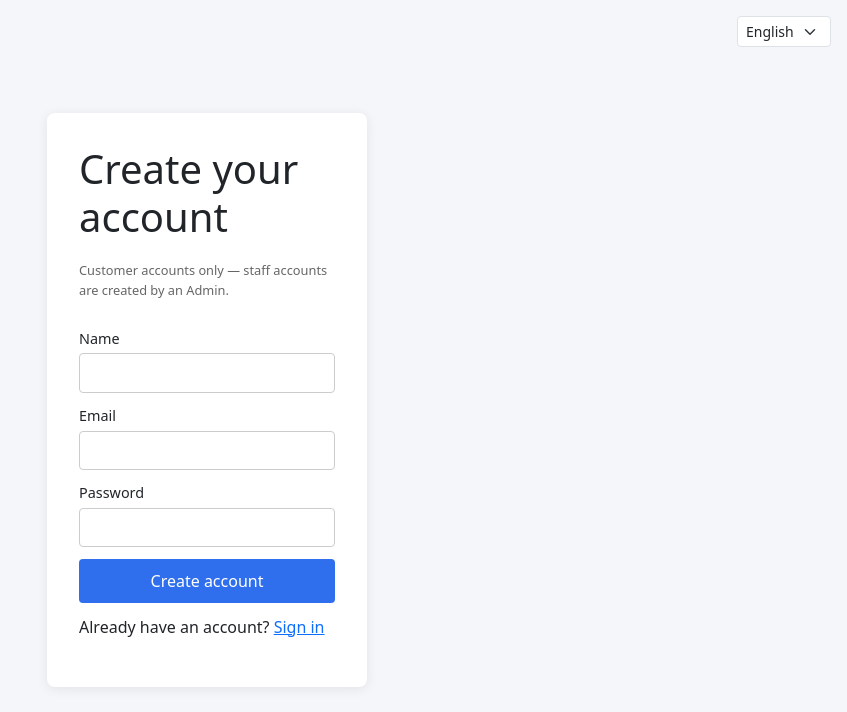
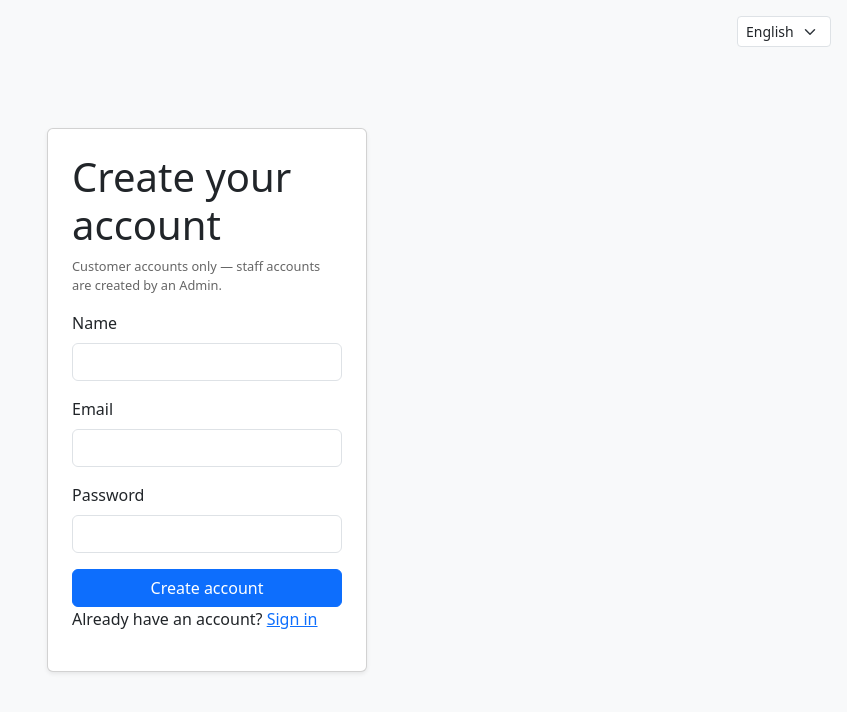
Before and after one commit to ReemTarek/azm-squad-customer-support, a React (Vite) app in the folder frontend/: page /register in a window 1280 px wide. Shown: the top 712 px of the page, without its empty margins (433-1280 px from the left). Built offline with nearby package versions, Linux system fonts and the light colour scheme; no server answers.

Commit message:
feat: migrate auth pages to Bootstrap

```diff
--- a/frontend/src/App.css
+++ b/frontend/src/App.css
@@ -1,48 +1,5 @@
-.auth-page {
-  position: relative;
-  min-height: 100vh;
-  display: flex;
-  align-items: center;
-  justify-content: center;
-  background: #f5f6fa;
-}
-
 .auth-form {
-  background: white;
-  padding: 2rem;
-  border-radius: 8px;
-  box-shadow: 0 2px 12px rgba(0, 0, 0, 0.08);
   width: 320px;
-  display: flex;
-  flex-direction: column;
-  gap: 0.75rem;
-}
-
-.auth-form label {
-  display: flex;
-  flex-direction: column;
-  gap: 0.25rem;
-  font-size: 0.9rem;
-}
-
-.auth-form input {
-  padding: 0.5rem;
-  border: 1px solid #ccc;
-  border-radius: 4px;
-}
-
-.auth-form button {
-  padding: 0.6rem;
-  background: #2f6fed;
-  color: white;
-  border: none;
-  border-radius: 4px;
-  cursor: pointer;
-}
-
-.auth-form button:disabled {
-  opacity: 0.6;
-  cursor: not-allowed;
 }
 
 .form-error {
@@ -72,12 +29,6 @@
   align-items: center;
   justify-content: center;
   min-height: 100vh;
-}
-
-.auth-language-switcher {
-  position: absolute;
-  top: 1rem;
-  inset-inline-end: 1rem;
 }
 
 .page-header {
--- a/frontend/src/pages/LoginPage.tsx
+++ b/frontend/src/pages/LoginPage.tsx
@@ -30,20 +30,20 @@ export function LoginPage() {
   }
 
   return (
-    <div className="auth-page">
-      <div className="auth-language-switcher"><LanguageSwitcher /></div>
-      <form onSubmit={handleSubmit} className="auth-form">
+    <div className="auth-page min-vh-100 d-flex align-items-center justify-content-center bg-light position-relative">
+      <div className="position-absolute top-0 end-0 m-3"><LanguageSwitcher /></div>
+      <form onSubmit={handleSubmit} className="auth-form card p-4 shadow-sm">
         <h1>{t("auth.signIn")}</h1>
-        {error && <p role="alert" className="form-error">{error}</p>}
-        <label>
-          {t("auth.email")}
-          <input type="email" value={email} onChange={(e) => setEmail(e.target.value)} required />
-        </label>
-        <label>
-          {t("auth.password")}
-          <input type="password" value={password} onChange={(e) => setPassword(e.target.value)} required />
-        </label>
-        <button type="submit" disabled={isSubmitting}>
+        {error && <p role="alert" className="alert alert-danger">{error}</p>}
+        <div className="mb-3">
+          <label className="form-label">{t("auth.email")}</label>
+          <input type="email" className="form-control" value={email} onChange={(e) => setEmail(e.target.value)} required />
+        </div>
+        <div className="mb-3">
+          <label className="form-label">{t("auth.password")}</label>
+          <input type="password" className="form-control" value={password} onChange={(e) => setPassword(e.target.value)} required />
+        </div>
+        <button type="submit" className="btn btn-primary w-100" disabled={isSubmitting}>
           {isSubmitting ? t("auth.signingIn") : t("auth.signIn")}
         </button>
         <p>
--- a/frontend/src/pages/RegisterPage.tsx
+++ b/frontend/src/pages/RegisterPage.tsx
@@ -31,25 +31,25 @@ export function RegisterPage() {
   }
 
   return (
-    <div className="auth-page">
-      <div className="auth-language-switcher"><LanguageSwitcher /></div>
-      <form onSubmit={handleSubmit} className="auth-form">
+    <div className="auth-page min-vh-100 d-flex align-items-center justify-content-center bg-light position-relative">
+      <div className="position-absolute top-0 end-0 m-3"><LanguageSwitcher /></div>
+      <form onSubmit={handleSubmit} className="auth-form card p-4 shadow-sm">
         <h1>{t("auth.createAccount")}</h1>
         <p className="form-hint">{t("auth.customerHint")}</p>
-        {error && <p role="alert" className="form-error">{error}</p>}
-        <label>
-          {t("auth.name")}
-          <input type="text" value={name} onChange={(e) => setName(e.target.value)} required />
-        </label>
-        <label>
-          {t("auth.email")}
-          <input type="email" value={email} onChange={(e) => setEmail(e.target.value)} required />
-        </label>
-        <label>
-          {t("auth.password")}
-          <input type="password" minLength={8} value={password} onChange={(e) => setPassword(e.target.value)} required />
-        </label>
-        <button type="submit" disabled={isSubmitting}>
+        {error && <p role="alert" className="alert alert-danger">{error}</p>}
+        <div className="mb-3">
+          <label className="form-label">{t("auth.name")}</label>
+          <input type="text" className="form-control" value={name} onChange={(e) => setName(e.target.value)} required />
+        </div>
+        <div className="mb-3">
+          <label className="form-label">{t("auth.email")}</label>
+          <input type="email" className="form-control" value={email} onChange={(e) => setEmail(e.target.value)} required />
+        </div>
+        <div className="mb-3">
+          <label className="form-label">{t("auth.password")}</label>
+          <input type="password" className="form-control" minLength={8} value={password} onChange={(e) => setPassword(e.target.value)} required />
+        </div>
+        <button type="submit" className="btn btn-primary w-100" disabled={isSubmitting}>
           {isSubmitting ? t("auth.creatingAccount") : t("auth.createAccountButton")}
         </button>
         <p>
```
